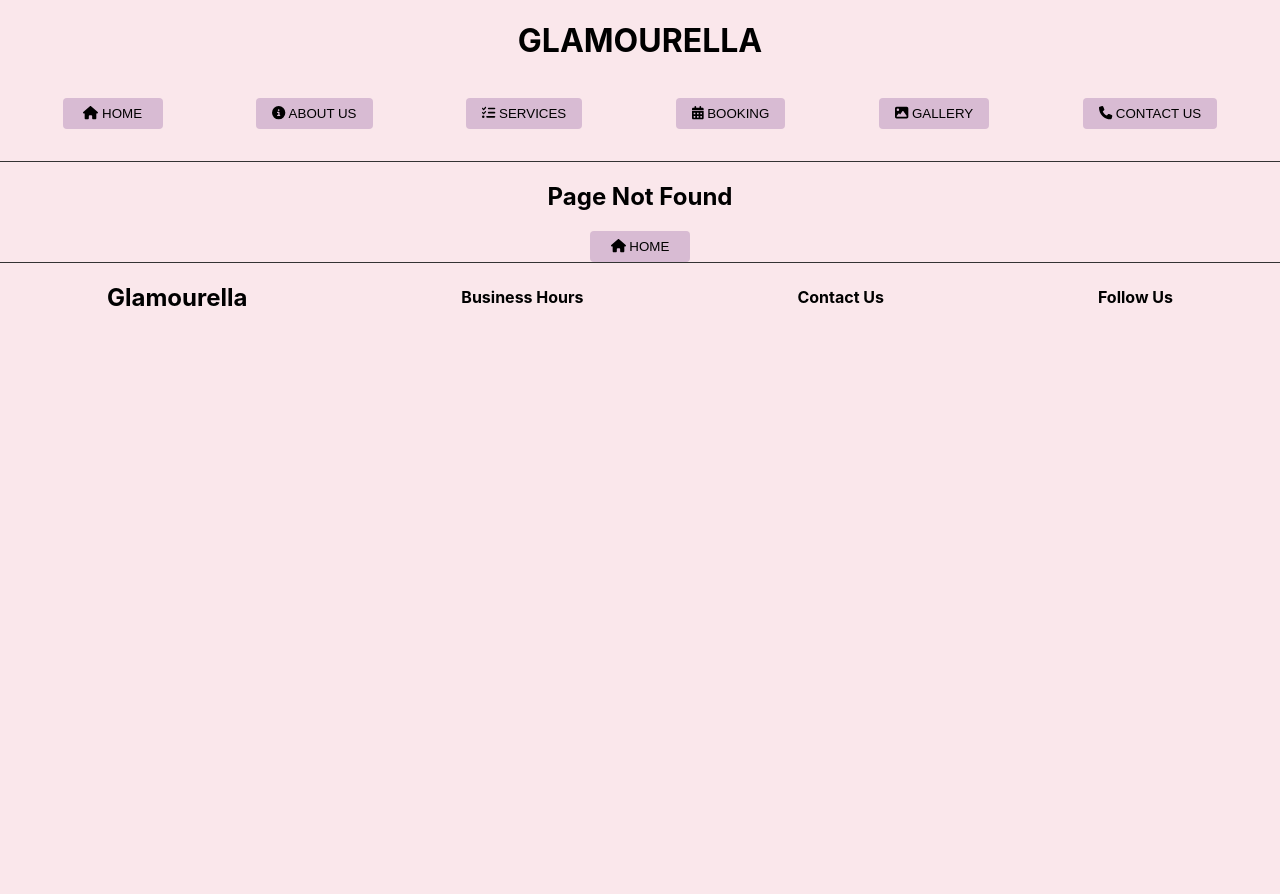
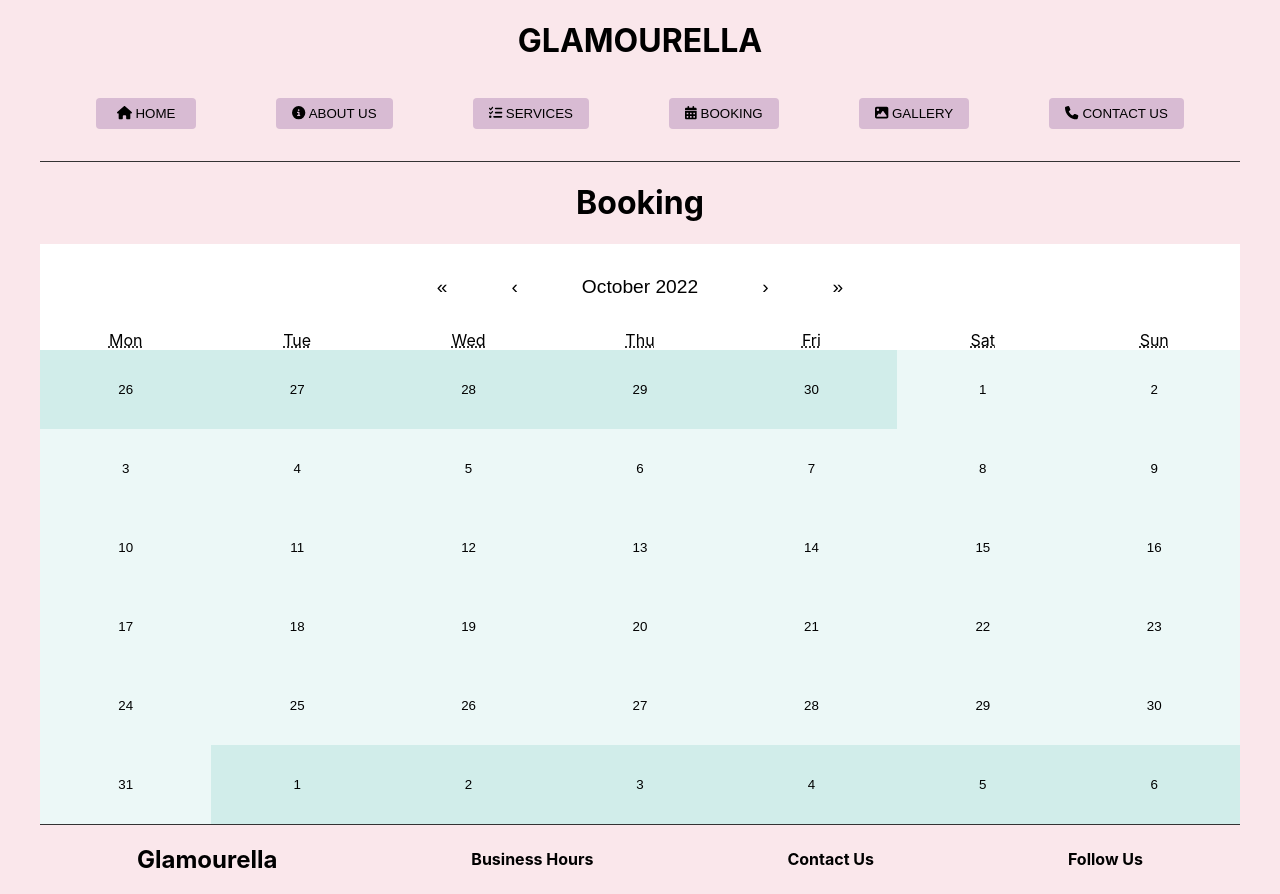
Before and after one commit to carlos-hereee/glamourella, a React (Create React App) app: page /booking in a window 1280 px wide. Before the commit this address had no page. Before the commit the page ends 800 px from the top, so only its background shows below. Built offline with nearby package versions, Linux system fonts and the light colour scheme.

Commit message:
view calendar

```diff
--- a/package.json
+++ b/package.json
@@ -11,6 +11,7 @@
     "@testing-library/user-event": "^14.4.3",
     "node-sass": "^7.0.3",
     "react": "^18.2.0",
+    "react-calendar": "^3.9.0",
     "react-dom": "^18.2.0",
     "react-router-dom": "^6.4.2",
     "react-scripts": "5.0.1",
--- a/src/App.js
+++ b/src/App.js
@@ -1,5 +1,6 @@
 import { Route, Routes } from "react-router-dom";
 import About from "./pages/About";
+import Booking from "./pages/Booking";
 import Footer from "./pages/Footer";
 import Header from "./pages/Header";
 import Landing from "./pages/Landing";
@@ -14,6 +15,7 @@ function App() {
         <Route exact path="/" element={<Landing />} />
         <Route path="/about-us" element={<About />} />
         <Route path="/services" element={<Services />} />
+        <Route path="/booking" element={<Booking />} />
         <Route path="/*" element={<NotFound />} />
       </Routes>
       <Footer />
--- /dev/null
+++ b/src/pages/Booking.js
@@ -0,0 +1,16 @@
+import { useState } from "react";
+import { Calendar } from "react-calendar";
+
+const Booking = () => {
+  const [value, onChange] = useState(new Date());
+  console.log("value", value);
+
+  return (
+    <div>
+      <h1>Booking</h1>
+      <Calendar onChange={onChange} value={value} />
+    </div>
+  );
+};
+
+export default Booking;
--- a/src/stylesheets/app.scss
+++ b/src/stylesheets/app.scss
@@ -2,3 +2,7 @@ html {
   text-align: center;
   background-color: $primary-bg-color;
 }
+.App {
+  max-width: 1200px;
+  margin: auto;
+}
--- /dev/null
+++ b/src/stylesheets/calendar.scss
@@ -0,0 +1,27 @@
+.react-calendar {
+  background-color: white;
+}
+.react-calendar__tile {
+  cursor: pointer;
+  background-color: $third-bg-color;
+  padding: 2rem 0;
+  border: none;
+  &:hover {
+    background-color: $third-bg-color-hover;
+  }
+}
+.react-calendar__month-view__days__day--neighboringMonth {
+  background-color: $third-bg-color-hover;
+}
+
+.react-calendar__navigation__label,
+.react-calendar__navigation__arrow {
+  padding: 2rem;
+  border: none;
+  background-color: white;
+  cursor: pointer;
+  font-size: larger;
+  &:hover {
+    background-color: $third-bg-color-hover;
+  }
+}
--- a/src/stylesheets/index.scss
+++ b/src/stylesheets/index.scss
@@ -2,6 +2,7 @@
 @import "./styles.scss";
 @import "./header.scss";
 @import "./app.scss";
+@import "./calendar.scss";
 
 body {
   margin: 0;
```
Also changed, not shown: 1 other file (tests, documents, lock files or other folders).
